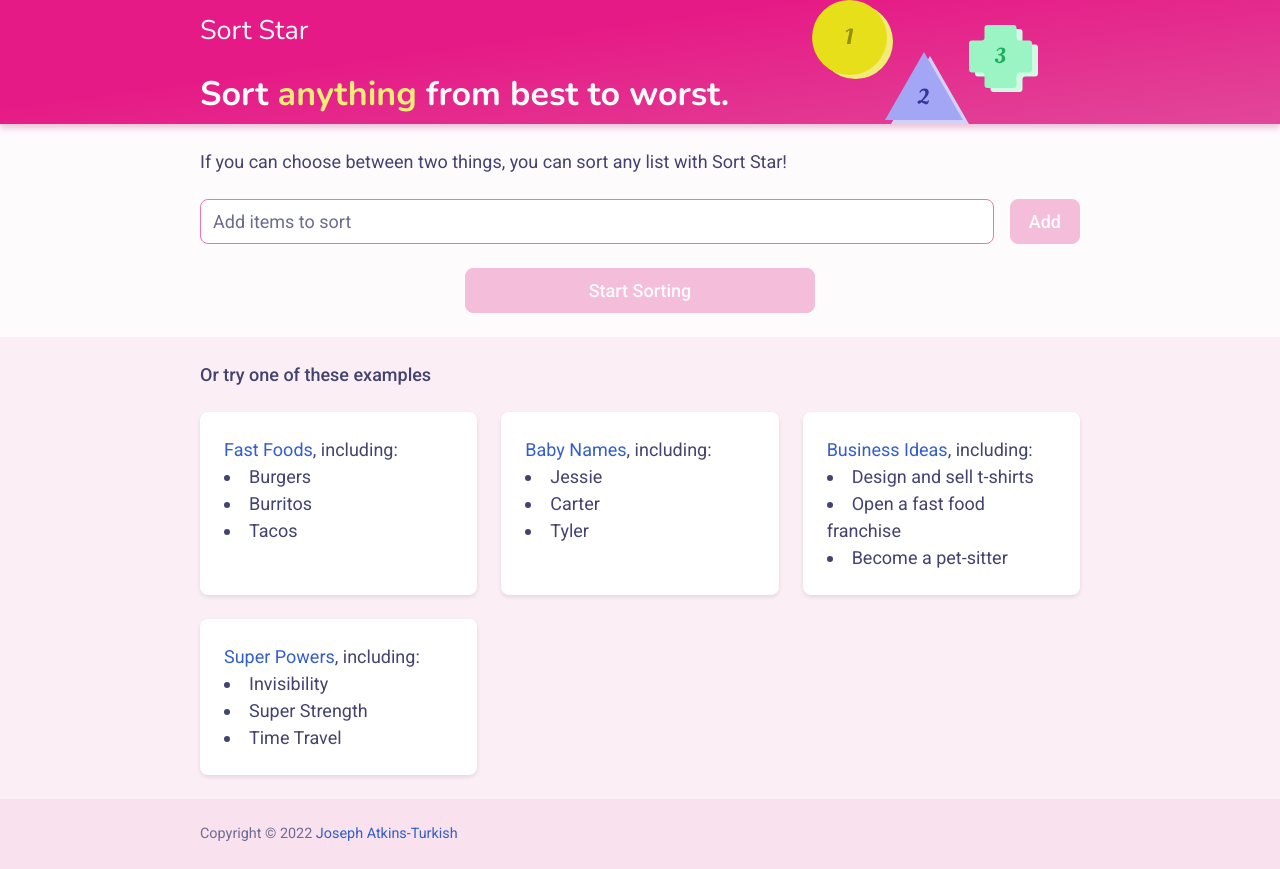
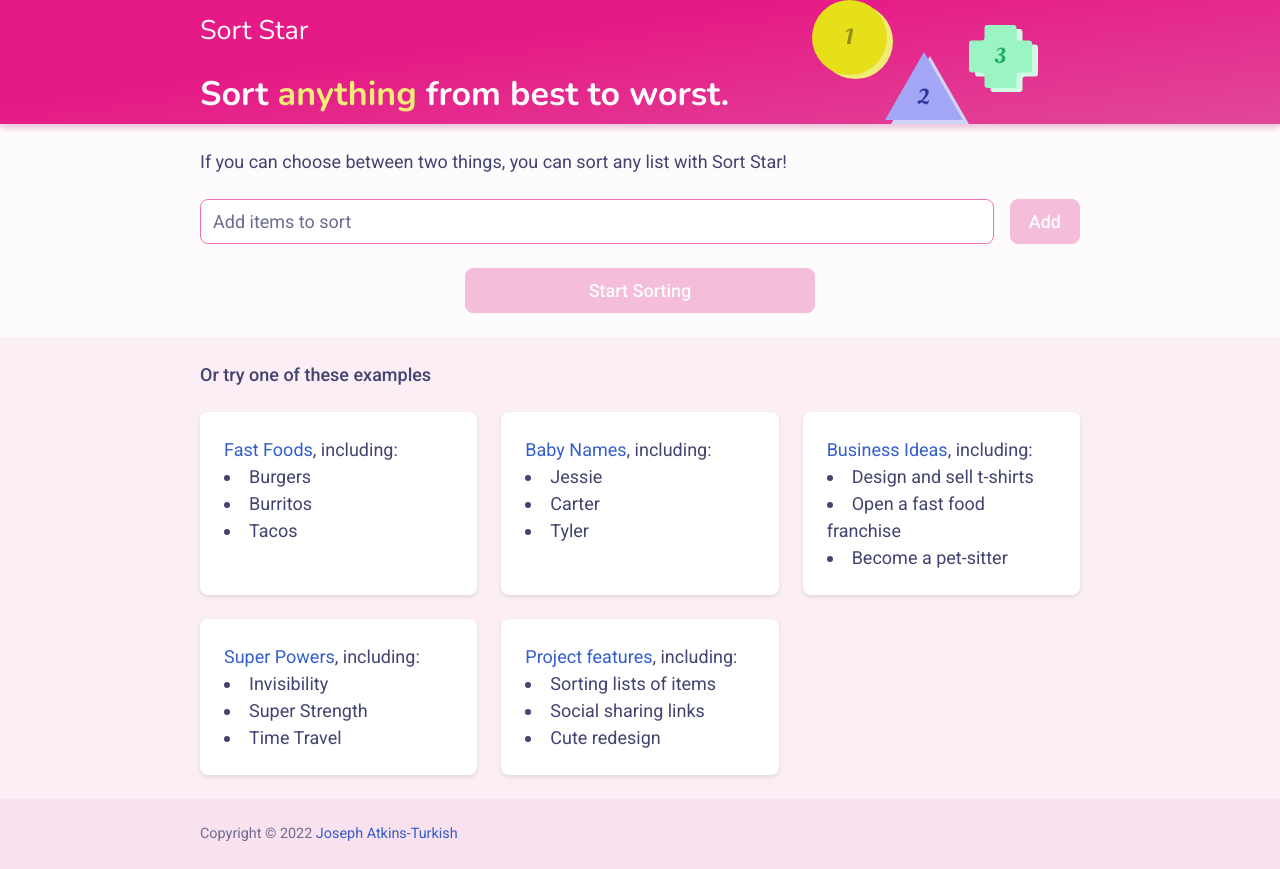
Before and after one commit to Spacerat/top5maker, a Next.js app: page / in a window 1280 px wide. Built offline with nearby package versions, Linux system fonts and the light colour scheme; what url-safe-base64 would draw is missing.

Commit message:
New example

```diff
--- a/app/page.tsx
+++ b/app/page.tsx
@@ -15,6 +15,15 @@ function example(name: string, items: readonly string[]) {
 }
 
 type Example = ReturnType<typeof example>;
+
+const tasks = example("Project features", [
+  "Sorting lists of items",
+  "Social sharing links",
+  "Cute redesign",
+  "Dark mode",
+  "Saved lists",
+  "Ranked voting",
+]);
 
 const powers = example("Super Powers", [
   "Invisibility",
@@ -99,6 +108,7 @@ export default async function Home() {
           <ExampleCard {...names} />
           <ExampleCard {...business} />
           <ExampleCard {...powers} />
+          <ExampleCard {...tasks} />
         </CardGrid>
       </Page>
       <Footer />
```
